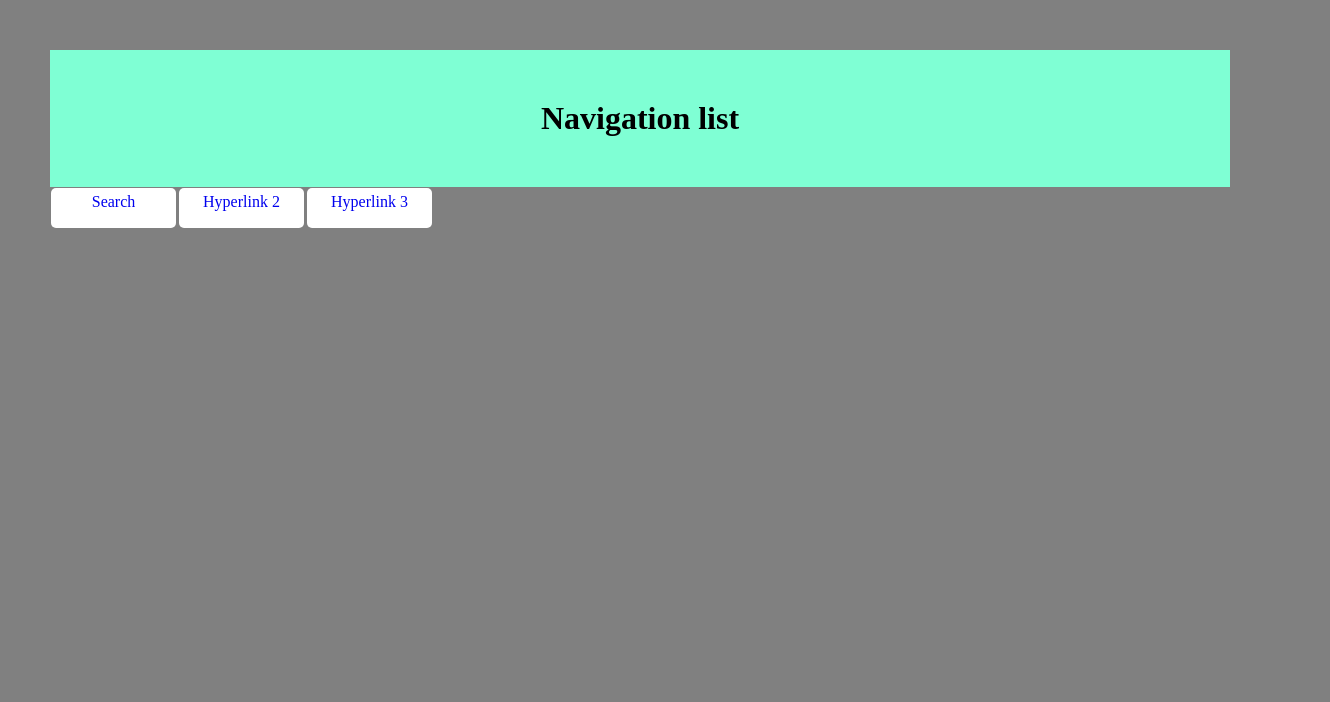
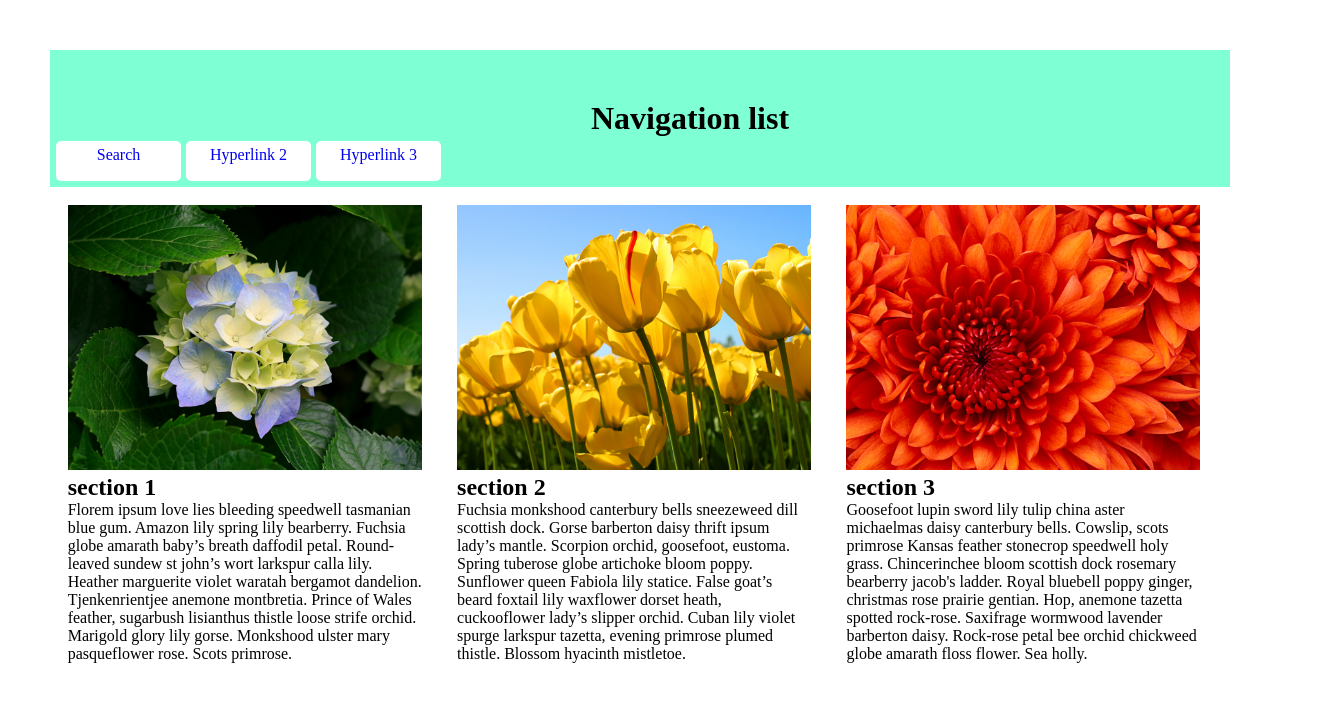
Before and after one commit to Thornfalk/HTML_STUFF, a plain HTML site: page Lab3/MyResponsiveSite.html in a window 1280 px wide. Shown: the whole page, 1330 px wide, since content can reach past the window. Drawn offline with Linux system fonts and the light colour scheme.

Commit message:
added pictures and finally get 'responsive' working

```diff
--- a/Lab3/MyResponsiveSite.html
+++ b/Lab3/MyResponsiveSite.html
@@ -4,8 +4,8 @@
     <title>Responsive site</title>
     <meta charset="utf-8" />
     <link href="styles/Responsive.css" type="text/css" rel="stylesheet" />
-    <meta name="viewport"
-          content="width=device-width, initial-scale=1.0" />
+    <link href="styles/tablet.css" type="text/css" rel="stylesheet" media="screen and (max-width:768px)" />
+    <link href="styles/phone.css" type="text/css" rel="stylesheet" media="screen and (max-width:480px)" />
 </head>
 <body>
     <header>
@@ -40,5 +40,22 @@
             </ul>
         </nav>
     </header>
+    <article>
+        <section id="section1">
+            <img src="images/Hydrangeas.jpg" />
+            <h2>section 1</h2>
+            <p> Florem ipsum love lies bleeding speedwell tasmanian blue gum. Amazon lily spring lily bearberry. Fuchsia globe amarath baby’s breath daffodil petal. Round-leaved sundew st john’s wort larkspur calla lily. Heather marguerite violet waratah bergamot dandelion. Tjenkenrientjee anemone montbretia. Prince of Wales feather, sugarbush lisianthus thistle loose strife orchid. Marigold glory lily gorse. Monkshood ulster mary pasqueflower rose. Scots primrose.</p>
+        </section>
+        <section id="section2">
+            <img src="images/Tulips.jpg" />
+            <h2>section 2</h2>
+            <p>Fuchsia monkshood canterbury bells sneezeweed dill scottish dock. Gorse barberton daisy thrift ipsum lady’s mantle. Scorpion orchid, goosefoot, eustoma. Spring tuberose globe artichoke bloom poppy. Sunflower queen Fabiola lily statice. False goat’s beard foxtail lily waxflower dorset heath, cuckooflower lady’s slipper orchid. Cuban lily violet spurge larkspur tazetta, evening primrose plumed thistle. Blossom hyacinth mistletoe.</p>
+        </section>
+        <section id="section3">
+            <img src="images/Chrysanthemum.jpg" />
+            <h2>section 3</h2>
+            <p>Goosefoot lupin sword lily tulip china aster michaelmas daisy canterbury bells. Cowslip, scots primrose Kansas feather stonecrop speedwell holy grass. Chincerinchee bloom scottish dock rosemary bearberry jacob's ladder. Royal bluebell poppy ginger, christmas rose prairie gentian. Hop, anemone tazetta spotted rock-rose. Saxifrage wormwood lavender barberton daisy. Rock-rose petal bee orchid chickweed globe amarath floss flower. Sea holly.</p>
+        </section>
+    </article>
 </body>
 </html>
--- a/Lab3/styles/Responsive.css
+++ b/Lab3/styles/Responsive.css
@@ -4,28 +4,24 @@
 }
 header{
     background-color:aquamarine;
+    width:100%
 }
 body {
-    background-color:gray;
+    background-color:white;
     padding:50px;
-    min-width:480px;
+    min-width:1000px;
 }
 h1{
     text-align:center;
     padding:50px;
+    width:100%
 }
-@media screen and (max-width:768px){
-    body{
-        background-color:red;
-    }
+nav{
+    position:absolute;
+    top:140px;
+    left:55px;
 }
-@media screen and (max-width:480px){
-    body{
-        background-color:purple;
-    }
-}
-
-/*Rules form navmenu*/
+/*Rules for navmenu*/
 #navMenu, .sub1{
     list-style-type:none;
 }
@@ -33,7 +29,7 @@ h1{
     width:125px;
     position:relative;
     float:left;
-    margin-right:3px;
+    margin-right:5px;
 }
 #navMenu a{
     display:block;
@@ -55,3 +51,12 @@ h1{
 #navMenu li:hover > .sub1{
     display: block;
 }
+/*end navMenu*/
+img{
+    width:100%;
+}
+section{
+    width:30%;
+    float:left;
+    margin:1.5%
+}
--- /dev/null
+++ b/Lab3/styles/phone.css
@@ -0,0 +1,11 @@
+body {
+    background-color:purple;
+    min-width:400px;
+}
+section{
+    width:auto;
+}
+h1{
+    text-align:left;
+    margin-left:50px;
+}
--- /dev/null
+++ b/Lab3/styles/tablet.css
@@ -0,0 +1,10 @@
+body {
+    background-color:red;
+    min-width:620px;
+}
+section{
+    width:47%;
+}
+#section3{
+    width:auto;
+}
```
Also changed, not shown: Lab3/images/Chrysanthemum.jpg (added), Lab3/images/Hydrangeas.jpg (added), Lab3/images/Tulips.jpg (added), 1 other file.
